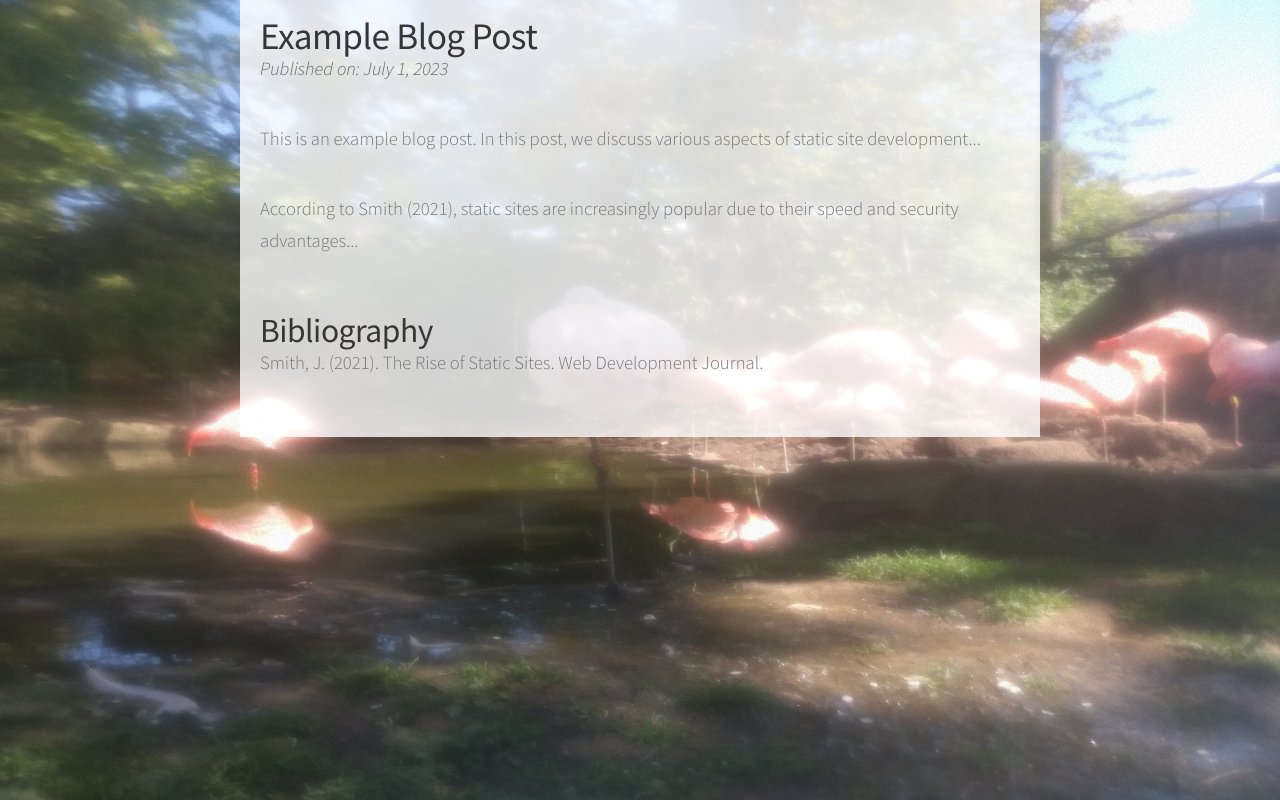
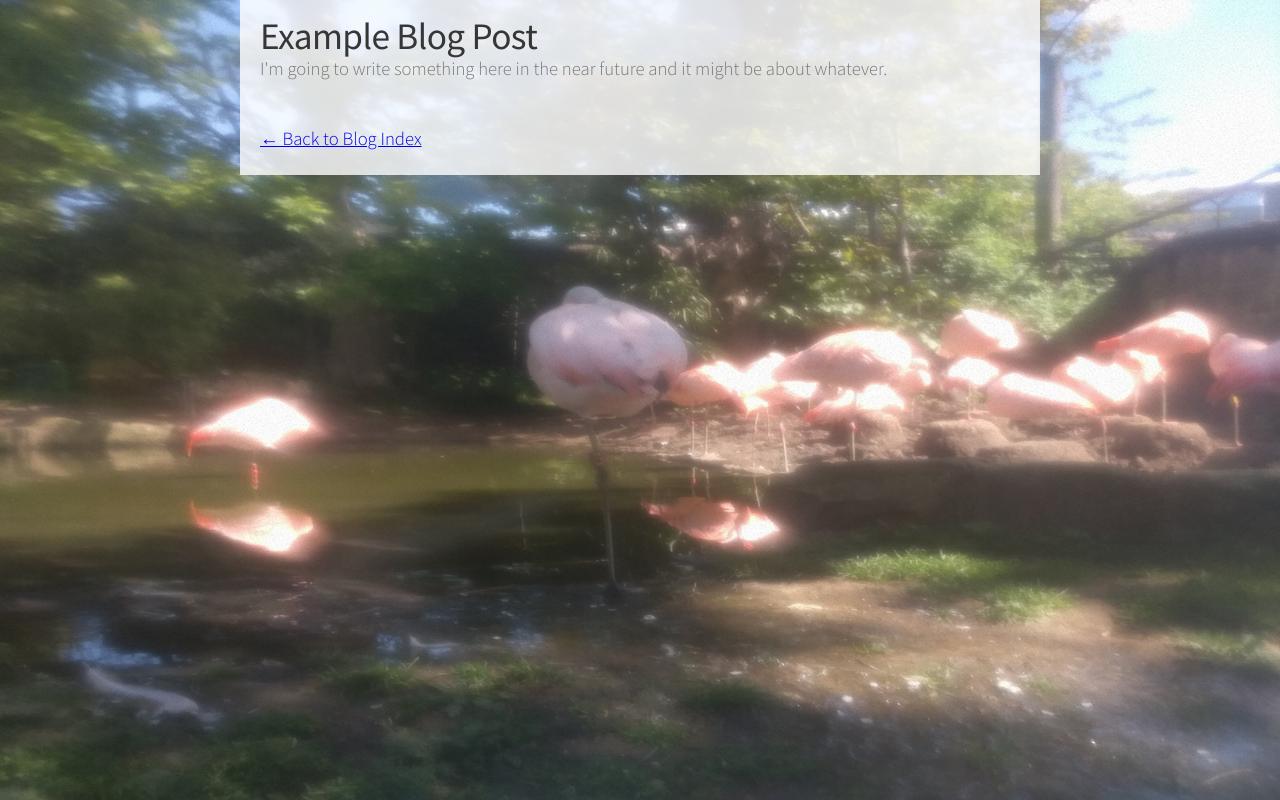
Before and after one commit to gngdb/gngdb.github.io, a plain HTML site: page blog1.html in a window 1280 px wide. Drawn offline with Linux system fonts and the light colour scheme.

Commit message:
Clean up blog pages - remove broken link and simplify placeholder

```diff
--- a/blog1.html
+++ b/blog1.html
@@ -9,19 +9,9 @@
     <div class="blog-container">
         <article class="blog-post">
             <h1>Example Blog Post</h1>
-            <p class="date">Published on: July 1, 2023</p>
-            <p>This is an example blog post. In this post, we discuss various aspects of static site development...</p>
-            <p>According to Smith (2021), static sites are increasingly popular due to their speed and security advantages...</p>
-            <!-- More content -->
+            <p>I'm going to write something here in the near future and it might be about whatever.</p>
+            <p><a href="blog.html">← Back to Blog Index</a></p>
         </article>
-
-        <div class="bibliography">
-            <h2>Bibliography</h2>
-            <ul>
-                <li>Smith, J. (2021). The Rise of Static Sites. Web Development Journal.</li>
-                <!-- More references -->
-            </ul>
-        </div>
     </div>
 </body>
 </html>
```
Also changed, not shown: blog.html (+2 -3 lines).
